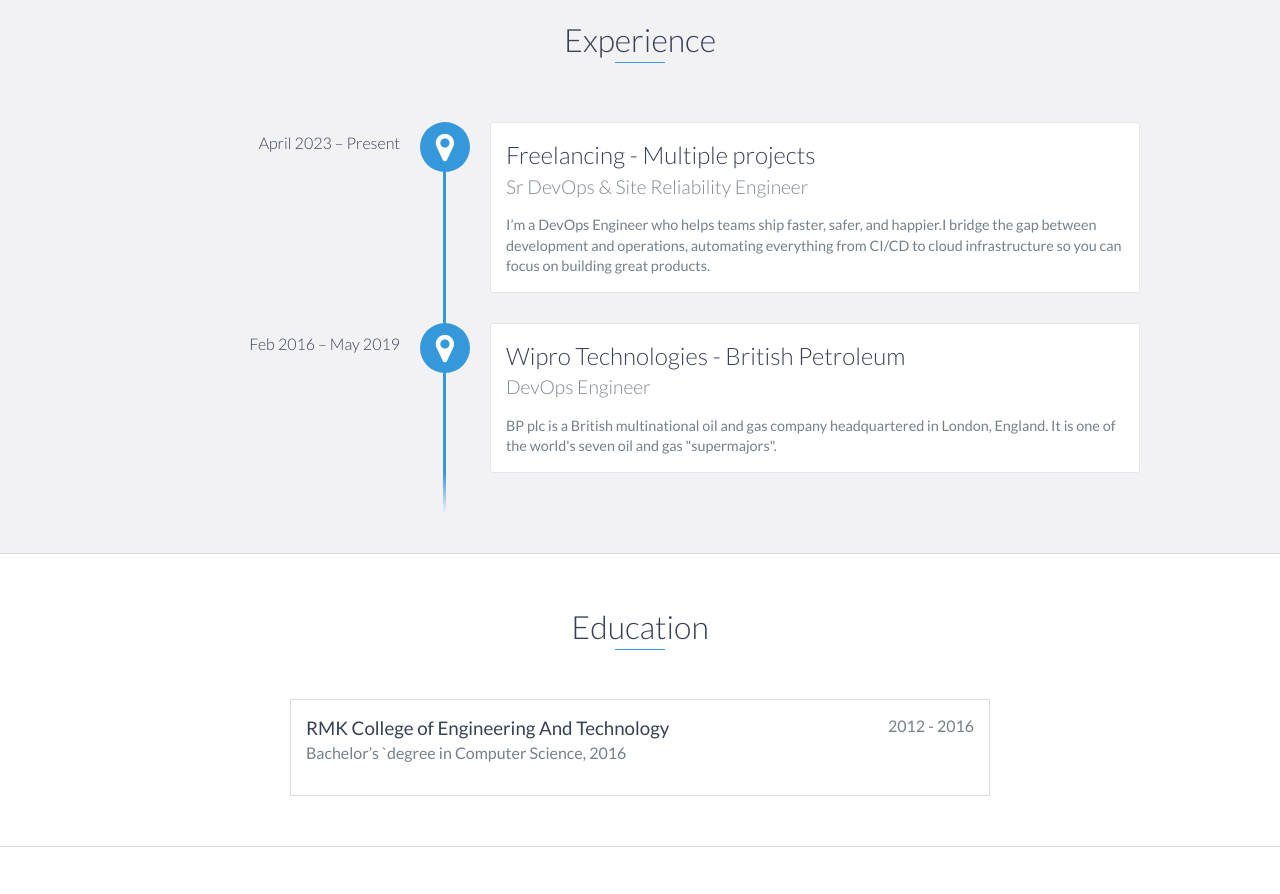
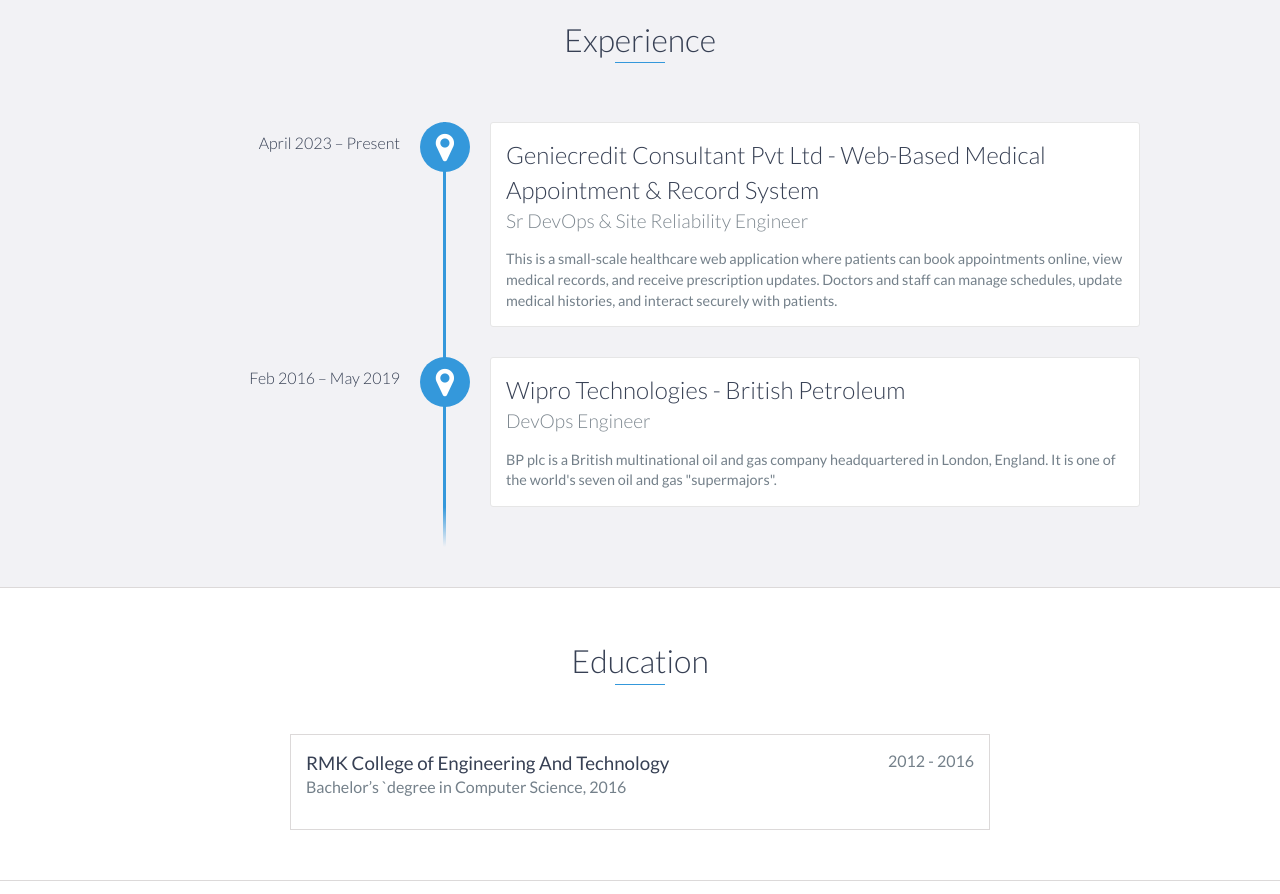
Before and after one commit to Naveen50/myport, a website: page index.html in a window 1280 px wide. Shown: the part 1060-1954 px from the top of the page. Drawn offline with nearby package versions, Linux system fonts and the light colour scheme.

Commit message:
Update index.html

```diff
--- a/index.html
+++ b/index.html
@@ -89,10 +89,10 @@
         <h2 class="heading">Experience</h2>
         <div id="experience-timeline">
         <div data-date="April 2023 – Present">
-                <h3>Freelancing - Multiple projects </h3>
+                <h3>Geniecredit Consultant Pvt Ltd - Web-Based Medical Appointment & Record System </h3>
                 <h4>Sr DevOps & Site Reliability Engineer</h4>
                 <p>
-                   I’m a DevOps Engineer who helps teams ship faster, safer, and happier.I bridge the gap between development and operations, automating everything from CI/CD to cloud infrastructure so you can focus on building great products.
+                  This is a small-scale healthcare web application where patients can book appointments online, view medical records, and receive prescription updates. Doctors and staff can manage schedules, update medical histories, and interact securely with patients.
                 </p>
             </div>
         <div data-date="Feb 2016 – May 2019">
```
